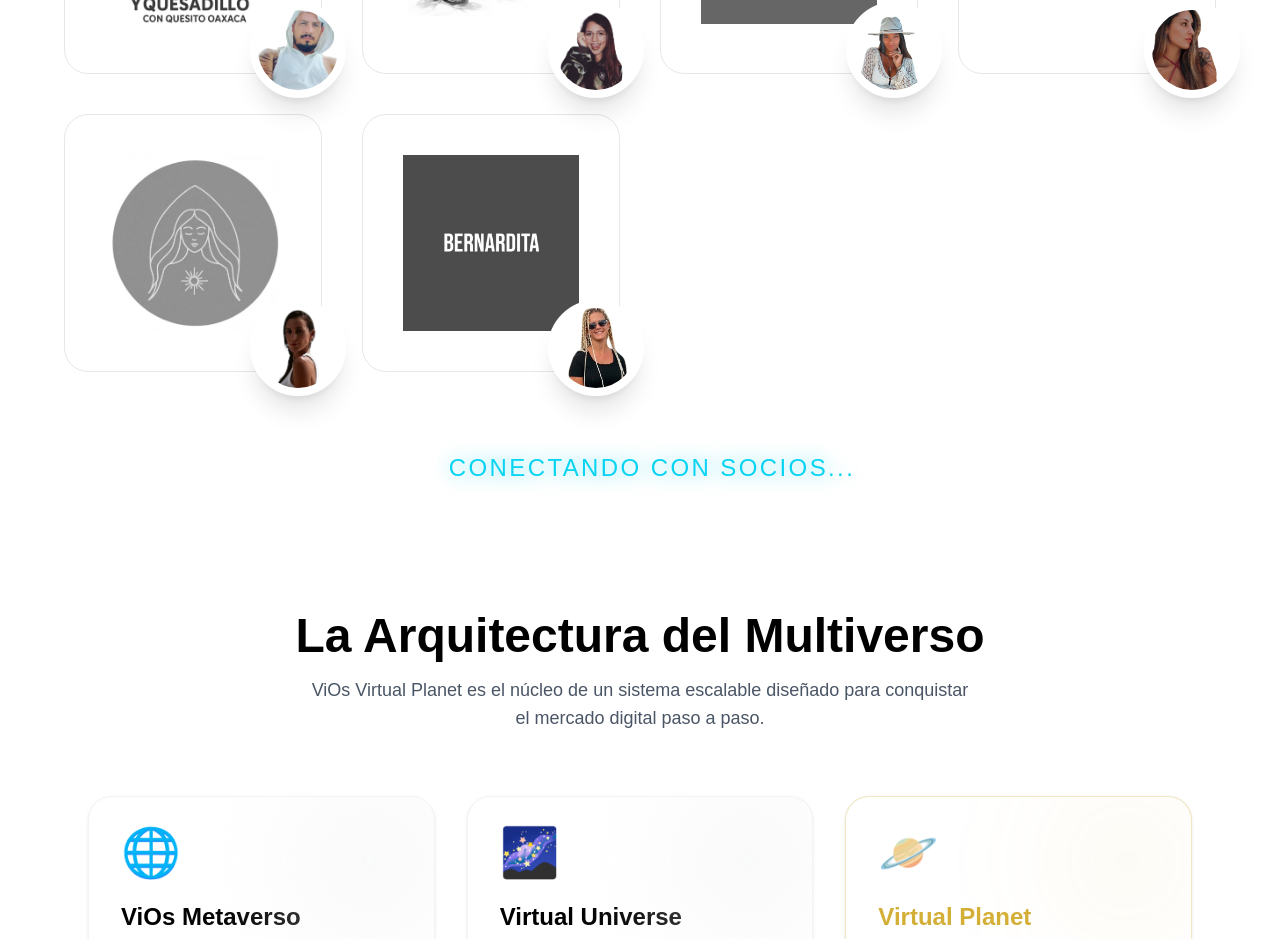
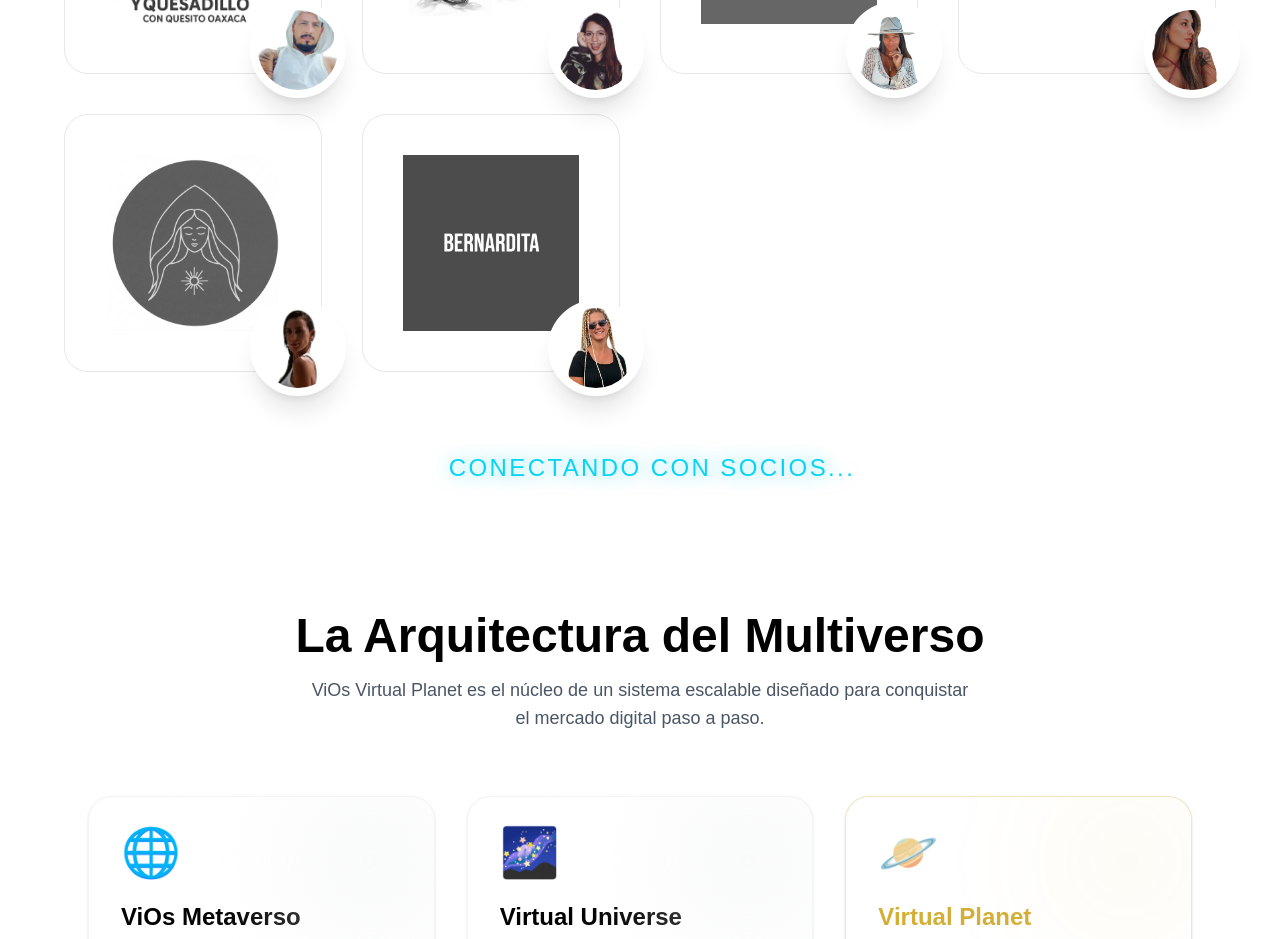
Before and after one commit to azteca777/vios-virtual-planet, a Next.js app: page / in a window 1280 px wide. Shown: the part 920-1859 px from the top of the page. Built offline with nearby package versions, Linux system fonts and the light colour scheme.

Commit message:
Cambio de color logo templo de pieles

```diff
--- a/app/page.tsx
+++ b/app/page.tsx
@@ -45,7 +45,7 @@ const marcasMexico = [
   {
     id: 'templo_de_pieles',
     name: 'Templo de Pieles',
-    logo: '/templo_de_pieles.jpeg',
+    logo: '/templo_de_pieles_verde.jpeg',
     url: '#',
     // 👇 Imagen de la dueña 👇
     dueña: '/cara_lu.png'
```
Also changed, not shown: public/templo_de_pieles_verde.jpeg (added).
